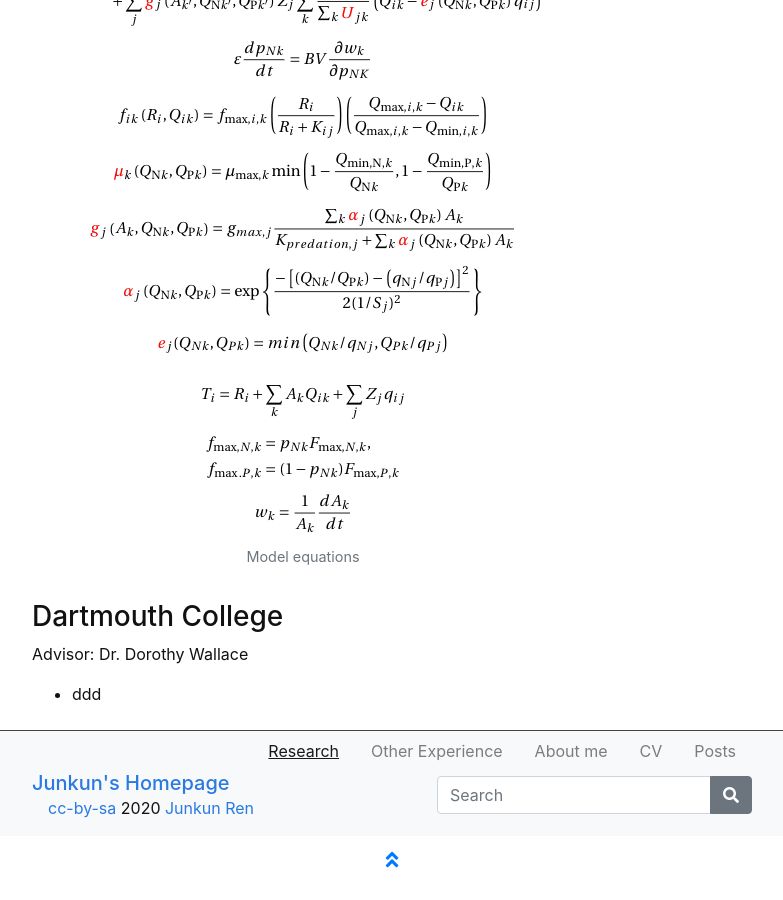
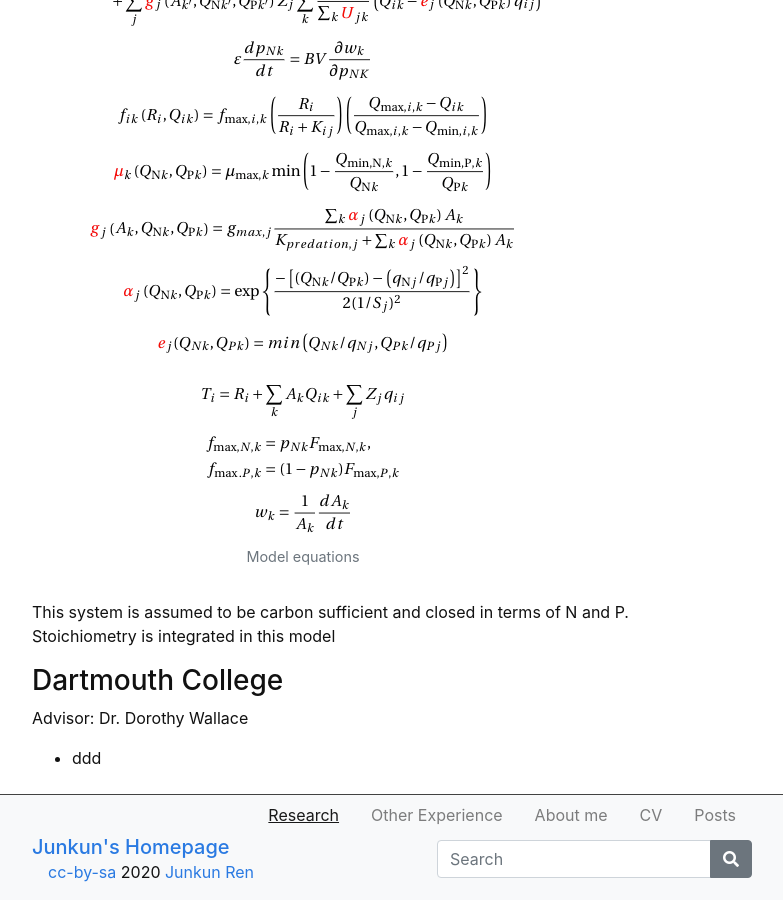
Before and after one commit to junkun-ren/PersonalWebsite, a Jekyll site: the page built from content/0-research.md, in a window 1280 px wide and 900 px high, scrolled down 1026 px. Shown: the whole window, without its empty margins (248-1031 px from the left). Built offline with Jekyll 4.4.1, drawn with Linux system fonts in a browser that asks for light colours.

Commit message:
Update 0-research.md

```diff
--- a/content/0-research.md
+++ b/content/0-research.md
@@ -11,6 +11,11 @@ Advisor: Dr. Shaopeng Wang
 {% include figure.html img="equations.png" alt="model equations" caption="Model equations" width="100%" %}
 
 
+This system is assumed to be carbon sufficient and closed in terms of N and P.<br/>
+Stoichiometry is integrated in this model
+
+
+
 ### Dartmouth College <br/>
 Advisor: Dr. Dorothy Wallace
 
```
